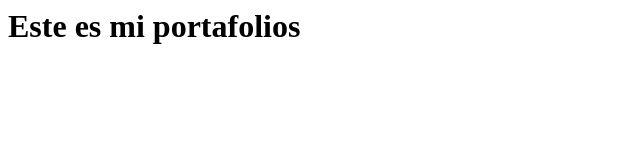
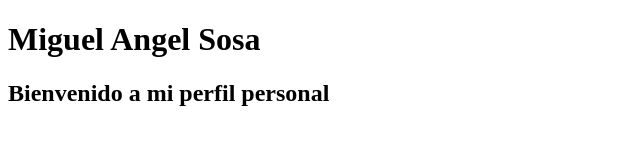
Before and after one commit to Miguelslo27/proyecto-perfil, a plain HTML site: page index.html in a window 1280 px wide. Shown: the whole page, without its empty margins (0-640 px from the left). Drawn offline with Linux system fonts and the light colour scheme.

Commit message:
feature/home-basic-layout - Agregue el layout basico al index.html

```diff
--- a/index.html
+++ b/index.html
@@ -1 +1,17 @@
-<h1>Este es mi portafolios</h1>
+<!DOCTYPE html>
+<html lang="es">
+<head>
+  <meta charset="UTF-8">
+  <meta name="viewport" content="width=device-width, initial-scale=1.0">
+  <meta http-equiv="X-UA-Compatible" content="ie=edge">
+  <title>Perfil personal - Miguel Sosa</title>
+</head>
+<body>
+  <!-- Este es el titulo de mi pagina -->
+  <h1>Miguel Angel Sosa</h1>
+  <!-- Esta es la bienvenida -->
+  <h2>Bienvenido a mi perfil personal</h2>
+
+
+</body>
+</html>
```
